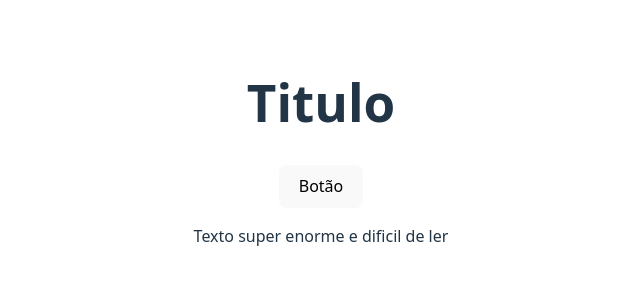
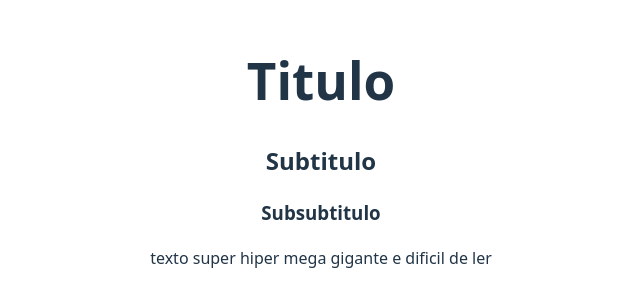
Before and after one commit to becsnr/react, a React (Vite) app: page / in a window 1280 px wide. Shown: the part 248-554 px from the top of the page, without its empty margins (319-959 px from the left). Built offline with nearby package versions, Linux system fonts and the light colour scheme.

Commit message:
children

```diff
--- a/src/App.jsx
+++ b/src/App.jsx
@@ -1,11 +1,11 @@
 import './App.css'
 import Aula08 from './aulas/Aula08'
-import Ex018 from './exercicios/ex018/Ex018'
+import Ex019 from './exercicios/ex019/Ex019'
 
 function App() {
   return (
     // <Aula08 />
-    <Ex018 />
+    <Ex019 />
   )
 }
 
--- /dev/null
+++ b/src/exercicios/ex019/Ex019.jsx
@@ -0,0 +1,13 @@
+import Layout from "./Layout";
+
+function Ex019() {
+    return (
+        <Layout>
+            <h2>Subtitulo</h2>
+            <h3>Subsubtitulo</h3>
+            <p>texto super hiper mega gigante e dificil de ler</p>
+        </Layout>
+    )
+}
+
+export default Ex019
--- /dev/null
+++ b/src/exercicios/ex019/Layout.jsx
@@ -0,0 +1,10 @@
+function Layout({children}) {
+    return (
+        <>
+            <h1>Titulo</h1>
+            {children}
+        </>
+    )
+}
+
+export default Layout
```
